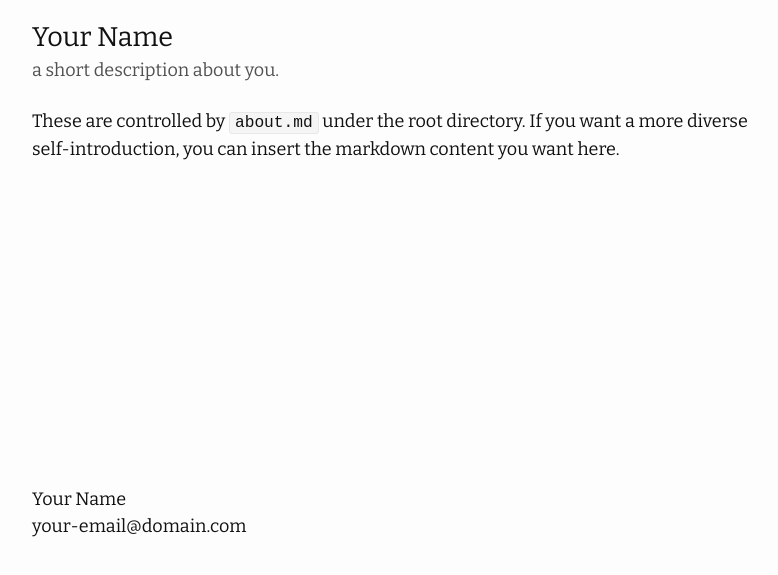
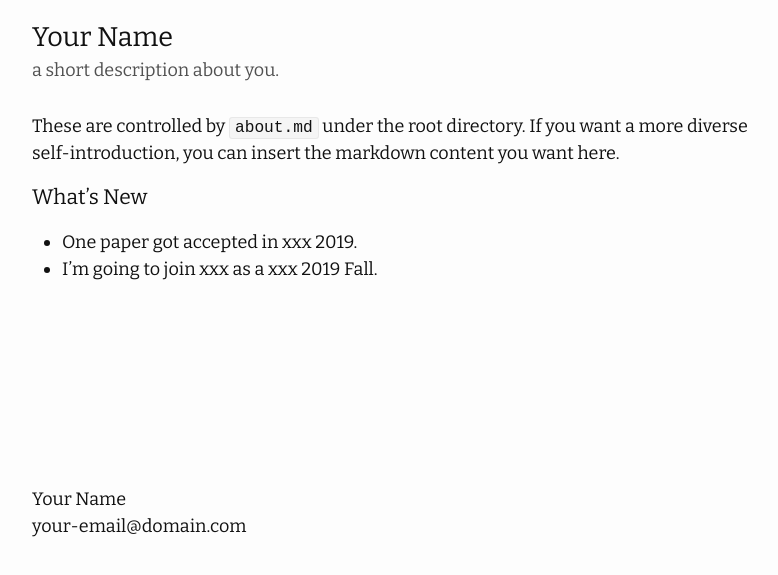
Before and after one commit to huangyz0918/moving, a Jekyll site: the page built from about.md, in a window 1280 px wide, cut to the strip 325-900 px from the top of the page. Shown: the whole strip, without its empty margins (238-1016 px from the left). Built offline with Jekyll 4.4.1, drawn with Linux system fonts in a browser that asks for light colours.

Commit message:
📝 docs:

```diff
--- a/_sass/moving/_layout.scss
+++ b/_sass/moving/_layout.scss
@@ -295,7 +295,7 @@
 }
 
 .about-content {
-  margin-top: 1.5rem;
+  margin-top: 1.8rem;
 }
 
 .about-avatar {
--- a/about.md
+++ b/about.md
@@ -3,3 +3,9 @@ layout: about
 ---
 
 These are controlled by `about.md` under the root directory. If you want a more diverse self-introduction, you can insert the markdown content you want here.
+
+
+### What's New
+
+- One paper got accepted in xxx 2019.
+- I'm going to join xxx as a xxx 2019 Fall.
```
Also changed, not shown: README.md, _posts/2016-04-24-code-highlight-text.md (renamed from _posts/2016-04-21-code-highlight-text.md), 1 other file.
